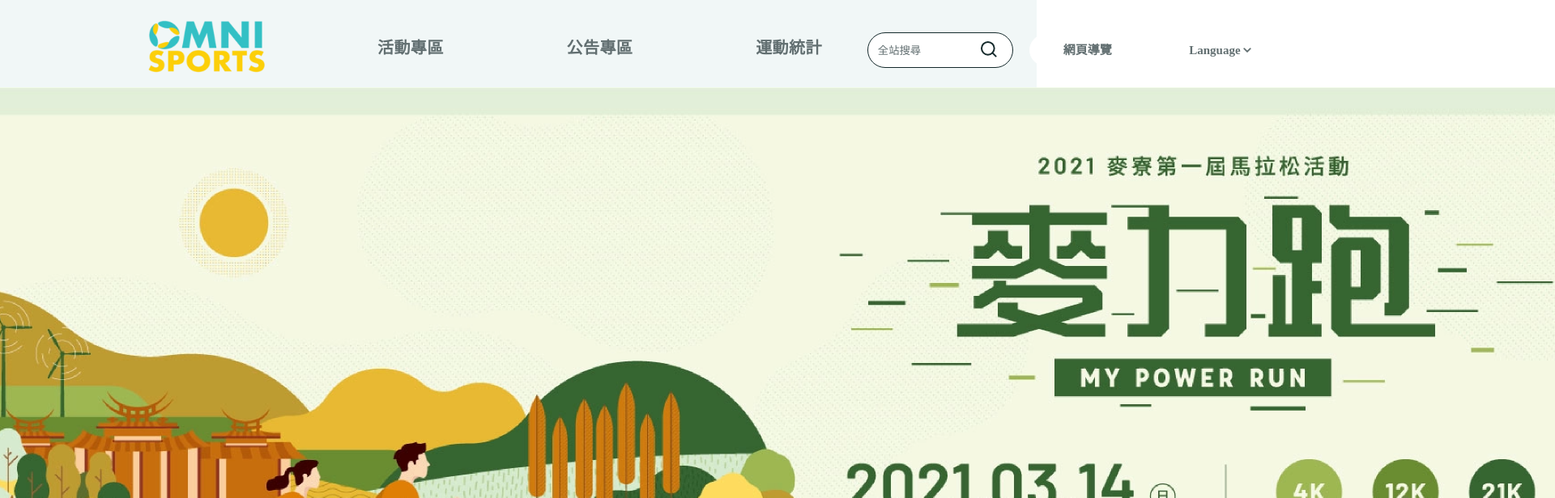
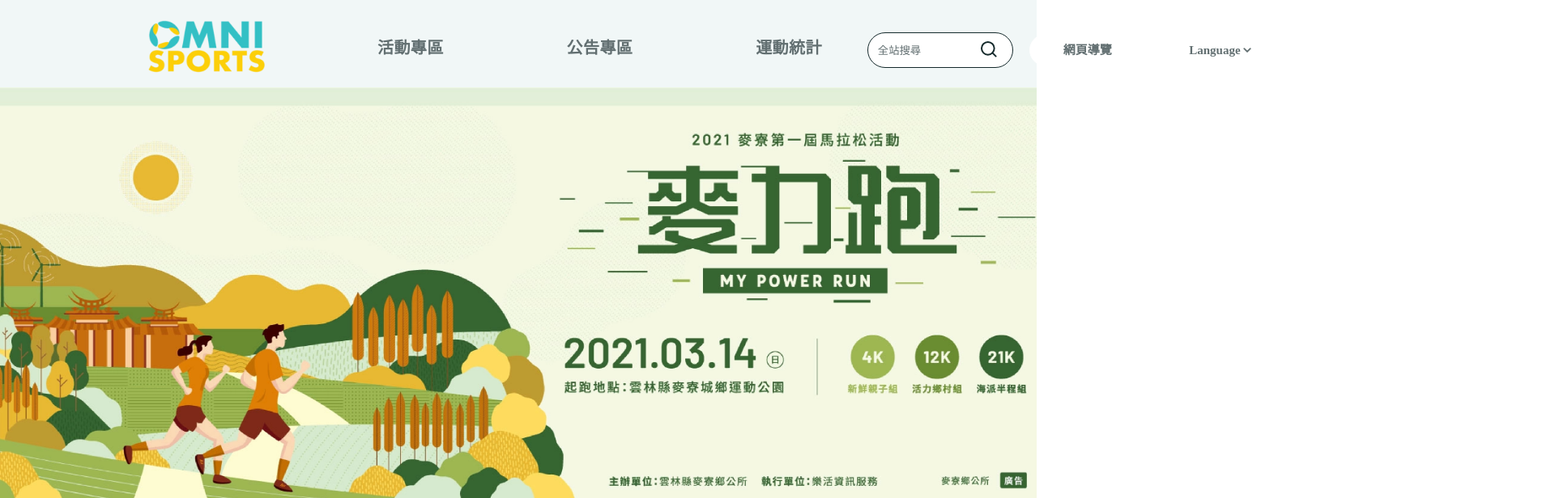
Before and after one commit to CAFECA-IO/sports-charity, a Next.js app: page / in a window 1280 px wide. Shown: the top 616 px of the page at 81% size, 1920 px wide, since content can reach past the window. Built offline with nearby package versions, Linux system fonts and the light colour scheme.

Commit message:
Edit layout

```diff
--- a/src/components/flexslider.tsx
+++ b/src/components/flexslider.tsx
@@ -1,17 +1,13 @@
-import Image from "next/image";
-
 import styles from "../styles/flexslider.module.css";
 
 function Flexslider() {
   return (
     <div className={styles.flexslider}>
-      <Image
+      <img
         className={styles.picture}
         src="/placement_area.png"
         alt="2021 麥寮第一屆馬拉松活動"
-        width="1920"
-        height="800"
-      />
+      ></img>
     </div>
   );
 }
--- a/src/components/header/main_navigation.module.css
+++ b/src/components/header/main_navigation.module.css
@@ -1,5 +1,5 @@
 .header {
-  width: auto;
+  width: 100%;
   height: 108px;
   background-color: #f1f7f7;
   display: flex;
--- a/src/components/news/news_list.module.css
+++ b/src/components/news/news_list.module.css
@@ -1,5 +1,6 @@
 .news {
   padding: 0;
+  margin-top: 100px;
 }
 
 .news h2 {
@@ -7,11 +8,11 @@
   font: normal normal bold 28px/25px Noto Sans TC;
   letter-spacing: 0.56px;
   color: #14292b;
-  margin-top: 110px;
   margin-left: 194px;
 }
 
 .flexbox {
+  padding: 60px 0px 230px 200px;
   display: flex;
   justify-content: flex-start;
   flex-wrap: wrap;
@@ -20,11 +21,10 @@
 .newsbox {
   width: 528px;
   height: 163px;
-  margin: 90px 0px 100px 275px;
+  margin: 0px 200px 100px 0px;
   display: flex;
   flex-direction: row;
-  align-items: center;
-
+  align-content: center;
   text-align: left;
   background-color: none;
   text-decoration: none;
@@ -53,6 +53,10 @@
 }
 .newsbox:hover h4 {
   color: #6d3938;
+}
+.newsbox:hover .arrowchange {
+  display: block;
+  background: url("/arrowrightred.svg");
 }
 
 .textarea {
--- a/src/pages/others/navigation.tsx
+++ b/src/pages/others/navigation.tsx
@@ -1,5 +1,6 @@
+import Image from "next/image";
+
 import styles from "../../styles/navigation.module.css";
-import Image from "next/image";
 
 function NavPage() {
   return (
--- a/src/styles/flexslider.module.css
+++ b/src/styles/flexslider.module.css
@@ -1,11 +1,10 @@
 .flexslider {
   display: flex;
-  width: 100%;
-  height: 100%;
   background-color: #e4eedb;
 }
 
 .picture {
+  width: 100%;
   display: block;
   margin: auto;
 }
```
